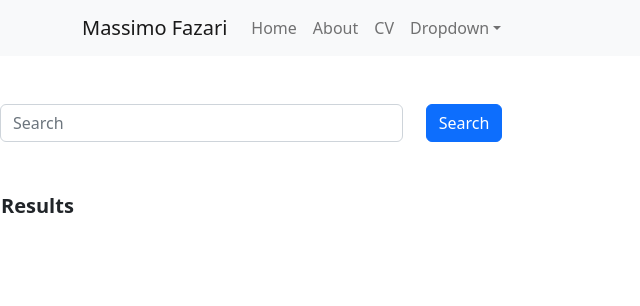
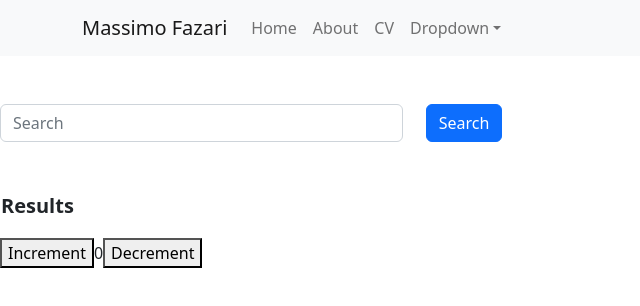
Before and after one commit to mfazari/ReactApp, a React (Create React App) app: page / in a window 1280 px wide. Shown: the top 306 px of the page, without its empty margins (0-640 px from the left). Built offline with nearby package versions, Linux system fonts and the light colour scheme.

Commit message:
Add Store

```diff
--- a/package.json
+++ b/package.json
@@ -3,6 +3,7 @@
   "version": "0.1.0",
   "private": true,
   "dependencies": {
+    "@reduxjs/toolkit": "^1.8.6",
     "@testing-library/jest-dom": "^5.16.5",
     "@testing-library/react": "^13.4.0",
     "@testing-library/user-event": "^13.5.0",
@@ -15,8 +16,10 @@
     "react": "^18.2.0",
     "react-bootstrap": "^2.5.0",
     "react-dom": "^18.2.0",
+    "react-redux": "^8.0.4",
     "react-router-dom": "^6.4.2",
     "react-scripts": "5.0.1",
+    "redux": "^4.2.0",
     "typescript": "^4.8.4",
     "web-vitals": "^2.1.4"
   },
@@ -49,6 +52,7 @@
     "@babel/node": "^7.19.1",
     "@babel/preset-env": "^7.19.4",
     "@babel/preset-typescript": "^7.18.6",
+    "@redux-devtools/core": "^3.13.1",
     "@types/jest": "^29.2.0",
     "jest-environment-jsdom": "^29.2.2",
     "ts-jest": "^29.0.3"
--- a/src/App.tsx
+++ b/src/App.tsx
@@ -1,14 +1,22 @@
-import Home from "./Pages/Home";
+import Home from "./views/Home";
+import { useSelector, useDispatch } from "react-redux";
+import { actions } from "./store/counter/counter-slice";
+import {RootState} from "./store/counter/store";
 
+const App = () => {
+    const count = useSelector((state: RootState) => state.counter.value);
+    const dispatch = useDispatch();
 
-
-function App() {
-
-  return (
-      <>
-      <Home></Home>
-      </>
-  );
-}
+    return (
+        <div>
+            <Home></Home>
+            <div>
+                <button onClick={() => dispatch(actions.increment())}>Increment</button>
+                <span>{count}</span>
+                <button onClick={() => dispatch(actions.decrement())}>Decrement</button>
+            </div>
+        </div>
+    );
+};
 
 export default App;
--- a/src/index.tsx
+++ b/src/index.tsx
@@ -1,18 +1,18 @@
 import React from 'react';
-import ReactDOM from 'react-dom/client';
+import ReactDOM from 'react-dom';
 import './index.css';
 import '../node_modules/bootstrap/dist/css/bootstrap.min.css';
 import App from './App';
 import reportWebVitals from './reportWebVitals';
+import {store} from './store/counter/store';
+import { Provider } from 'react-redux';
 
-const root = ReactDOM.createRoot(
-  document.getElementById('root') as HTMLElement
-);
-root.render(
-  <React.StrictMode>
-    <App />
-  </React.StrictMode>
-);
+ReactDOM.render(
+    <Provider store={store}>
+        <App />
+    </Provider>,
+    document.getElementById('root')
+)
 
 // If you want to start measuring performance in your app, pass a function
 // to log results (for example: reportWebVitals(console.log))
--- /dev/null
+++ b/src/store/counter/counter-slice.ts
@@ -0,0 +1,19 @@
+import { createSlice } from "@reduxjs/toolkit";
+
+export const slice = createSlice({
+    name: "counter",
+    initialState: {
+        value: 0
+    },
+    reducers: {
+        increment: (state) => {
+            state.value += 1;
+        },
+        decrement: (state) => {
+            state.value -= 1;
+        }
+    }
+});
+
+export const actions = slice.actions;
+export const reducer = slice.reducer;
--- /dev/null
+++ b/src/store/counter/store.ts
@@ -0,0 +1,13 @@
+// store.js
+import { configureStore } from "@reduxjs/toolkit";
+import { reducer as counterReducer } from "./counter-slice";
+
+export const store = configureStore({
+    reducer: {
+        counter: counterReducer
+    }
+});
+
+// Infer the `RootState` and `AppDispatch` types from the store itself
+export type RootState = ReturnType<typeof store.getState>
+export type AppDispatch = typeof store.dispatch
--- a/src/Pages/Home.tsx
+++ b/src/views/Home.tsx
@@ -2,10 +2,10 @@ import Container from 'react-bootstrap/Container';
 import Nav from 'react-bootstrap/Nav';
 import Navbar from 'react-bootstrap/Navbar';
 import NavDropdown from 'react-bootstrap/NavDropdown';
-import BaseModal from '../Components/UI/Modal/BaseModal';
+import BaseModal from '../components/UI/modal/BaseModal';
 import Button from 'react-bootstrap/Button';
 import { Link } from "react-router-dom";
-import WeatherService from "../Services/WeatherService";
+import WeatherService from "../services/WeatherService";
 import {useState} from "react";
 
 
```
Also changed, not shown: src/components/UI/modal/BaseModal.tsx (renamed from src/Components/UI/Modal/BaseModal.tsx), src/services/WeatherService.ts (renamed from src/Services/WeatherService.ts), 2 other files (tests, documents, lock files or other folders).
